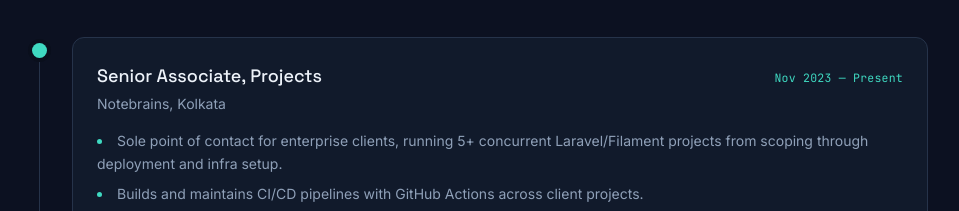
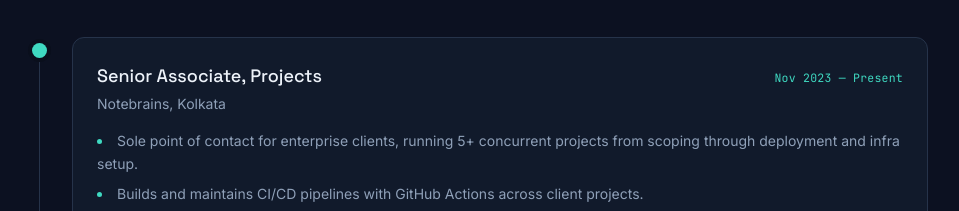
Before and after one commit to Shovan-Nandi/portfolio, a plain HTML site: page index.html in a window 1280 px wide. Shown: the part 1621-1832 px from the top of the page, without its empty margins (320-1279 px from the left). Drawn offline with nearby package versions, Linux system fonts and the light colour scheme.

Commit message:
Update index.html

```diff
--- a/index.html
+++ b/index.html
@@ -455,7 +455,7 @@
                                 </div>
                                 <p class="text-ink2 text-sm mt-1">Notebrains, Kolkata</p>
                                 <ul class="mt-4 space-y-2 text-ink2 text-sm leading-relaxed list-disc list-inside marker:text-teal">
-                                    <li>Sole point of contact for enterprise clients, running 5+ concurrent Laravel/Filament projects from scoping through deployment and infra setup.</li>
+                                    <li>Sole point of contact for enterprise clients, running 5+ concurrent projects from scoping through deployment and infra setup.</li>
                                     <li>Builds and maintains CI/CD pipelines with GitHub Actions across client projects.</li>
                                     <li>Owns full project lifecycle — scoping, development, QA, UAT, and production release.</li>
                                     <li>Authored two open-source Filament plugins listed in the official plugins directory.</li>
```
